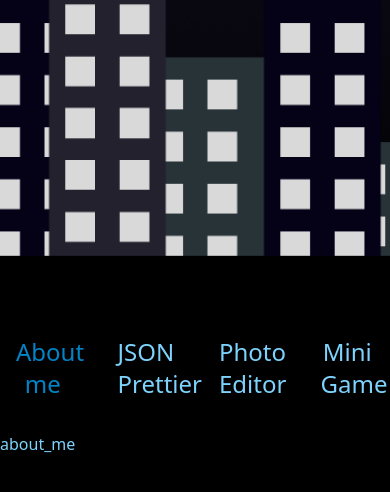
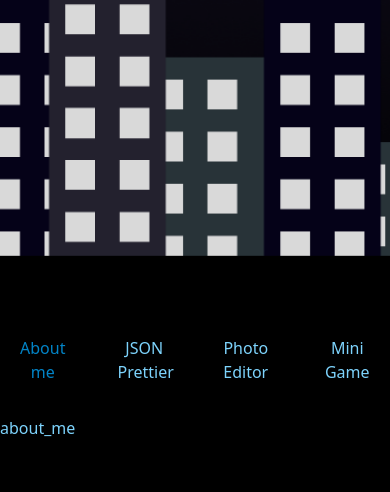
Before and after one commit to iirtrtrt/my_web_nextjs, a Next.js app: page / in a window 390 px wide. Shown: the part 588-1080 px from the top of the page. Built offline with nearby package versions, Linux system fonts and the light colour scheme.

Commit message:
edit btn text size

```diff
--- a/app/main/layer_bottom.tsx
+++ b/app/main/layer_bottom.tsx
@@ -19,7 +19,7 @@ export default function LayerBottom({ bannerBottomRef }: any) {
       <div className="min-h-screen py-16 lg:py-24 w-full lg:mx-80">
         <div className="grid grid-cols-4 gap-4 text-sky-300 mb-4">
           <button
-            className={`text-2xl p-4 ${
+            className={`text-md lg:text-2xl p-4 ${
               subject == eSubject["About me"] ? "text-sky-600" : ""
             }`}
             onClick={() => setSubject(eSubject["About me"])}
@@ -27,7 +27,7 @@ export default function LayerBottom({ bannerBottomRef }: any) {
             {eSubject[0]}
           </button>
           <button
-            className={`text-2xl p-4 ${
+            className={`text-md lg:text-2xl p-4 ${
               subject == eSubject["JSON Prettier"] ? "text-sky-600" : ""
             }`}
             onClick={() => setSubject(eSubject["JSON Prettier"])}
@@ -35,7 +35,7 @@ export default function LayerBottom({ bannerBottomRef }: any) {
             {eSubject[1]}
           </button>
           <button
-            className={`text-2xl p-4 ${
+            className={`text-md lg:text-2xl p-4 ${
               subject == eSubject["Photo Editor"] ? "text-sky-600" : ""
             }`}
             onClick={() => setSubject(eSubject["Photo Editor"])}
@@ -43,7 +43,7 @@ export default function LayerBottom({ bannerBottomRef }: any) {
             {eSubject[2]}
           </button>
           <button
-            className={`text-2xl p-4 ${
+            className={`text-md lg:text-2xl p-4 ${
               subject == eSubject["Mini Game"] ? "text-sky-600" : ""
             }`}
             onClick={() => setSubject(eSubject["Mini Game"])}
```
